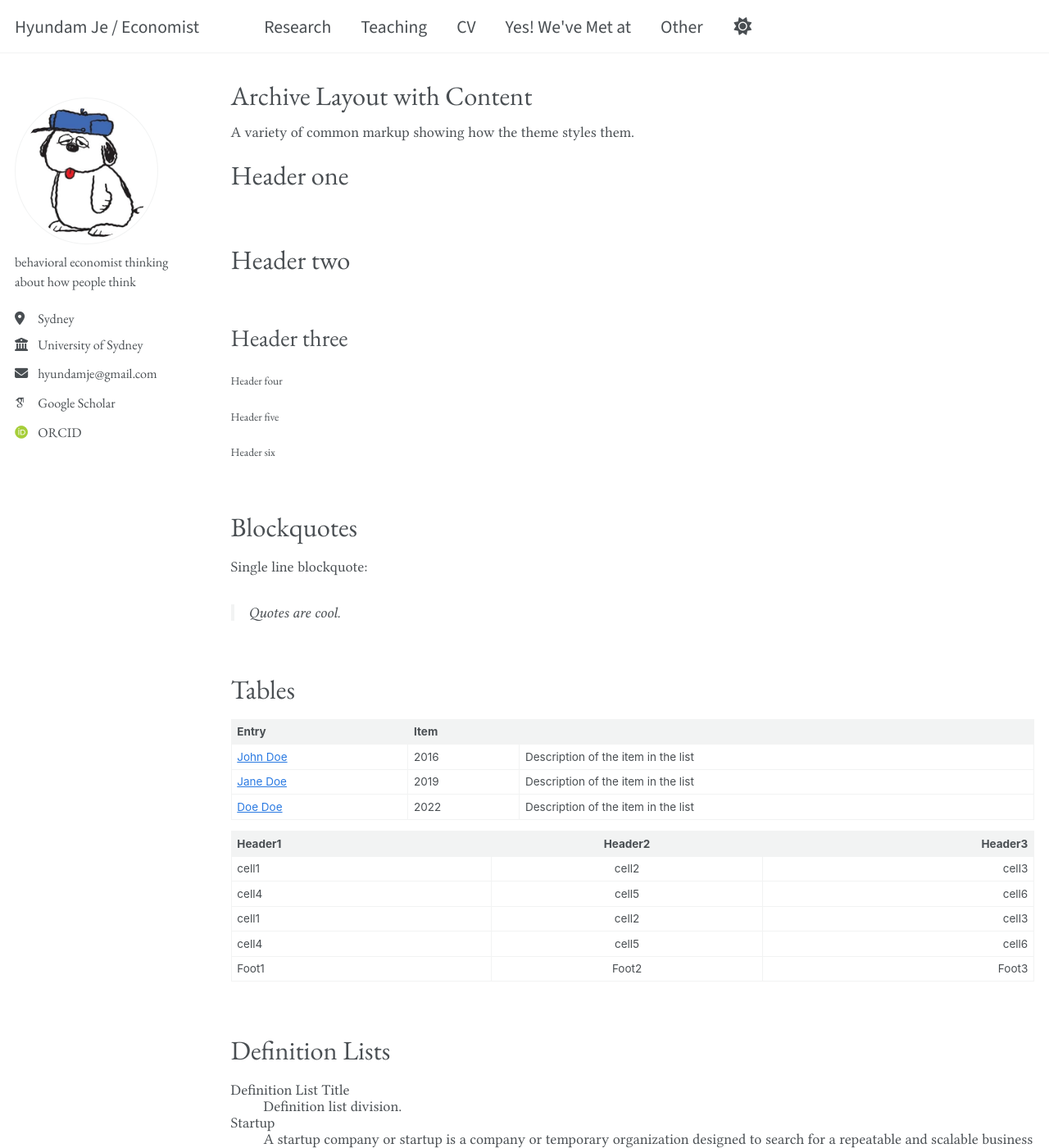
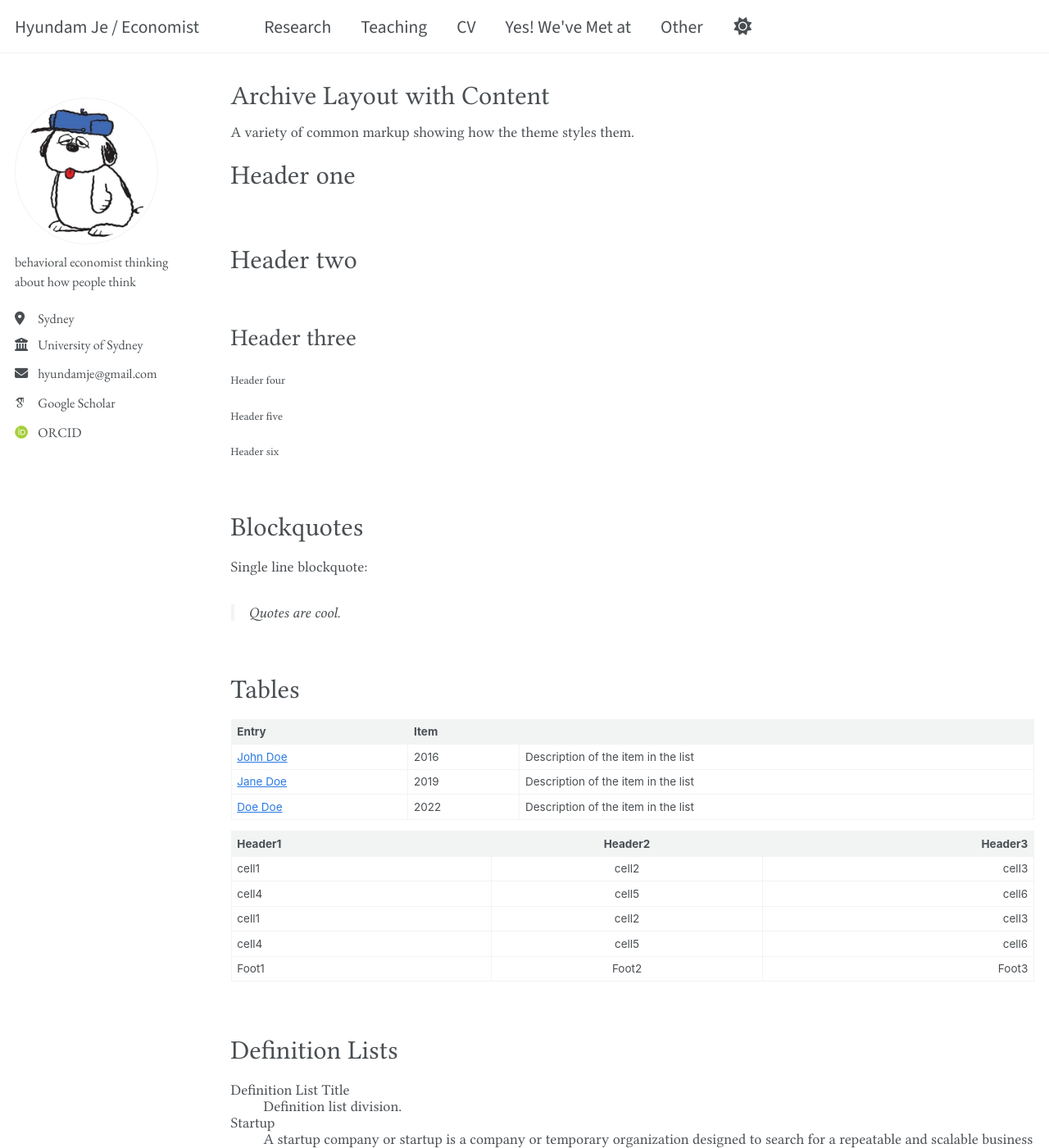
Before and after one commit to hyundamje/hyundamje.github.io, a Jekyll site: the page built from _pages/archive-layout-with-content.md, in a window 1280 px wide and 1400 px high. Shown: the whole window at 82% size. Built offline with Jekyll 4.4.1, drawn with Linux system fonts in a browser that asks for light colours; some web fonts are replaced.

Commit message:
Update _base.scss

```diff
--- a/_sass/layout/_base.scss
+++ b/_sass/layout/_base.scss
@@ -51,7 +51,7 @@ body {
   }
 }
 
-$header-font-family: 'EB Garamond', serif;
+$header-font-family: 'Libertine', serif;
 
 h1, h2, h3, h4, h5, h6 {
   margin: 2em 0 0.5em;
```
